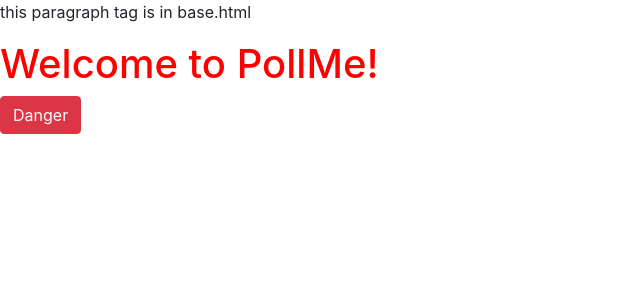
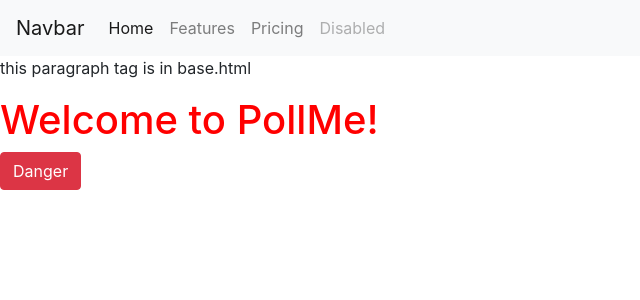
Before and after one commit to highfivecode/PollMe---Django-2.0, a Django app: page /home/ in a window 1280 px wide. Shown: the top 300 px of the page, without its empty margins (0-640 px from the left). Run offline with Django 3.2, Linux system fonts and the light colour scheme; some libraries are stand-ins or nearby versions.

Commit message:
bootstrap navbar

```diff
--- a/templates/base.html
+++ b/templates/base.html
@@ -13,6 +13,20 @@
 </head>
 
 <body>
+  <nav class="navbar navbar-expand-lg navbar-light bg-light">
+    <a class="navbar-brand" href="#">Navbar</a>
+    <button class="navbar-toggler" type="button" data-toggle="collapse" data-target="#navbarNavAltMarkup" aria-controls="navbarNavAltMarkup" aria-expanded="false" aria-label="Toggle navigation">
+      <span class="navbar-toggler-icon"></span>
+    </button>
+    <div class="collapse navbar-collapse" id="navbarNavAltMarkup">
+      <div class="navbar-nav">
+        <a class="nav-item nav-link active" href="#">Home <span class="sr-only">(current)</span></a>
+        <a class="nav-item nav-link" href="#">Features</a>
+        <a class="nav-item nav-link" href="#">Pricing</a>
+        <a class="nav-item nav-link disabled" href="#">Disabled</a>
+      </div>
+    </div>
+  </nav>
   <p>this paragraph tag is in base.html</p>
   {% block content %}
   <h1>This header tag, will be overwritten by any child template that defines a block content</h1>
```
